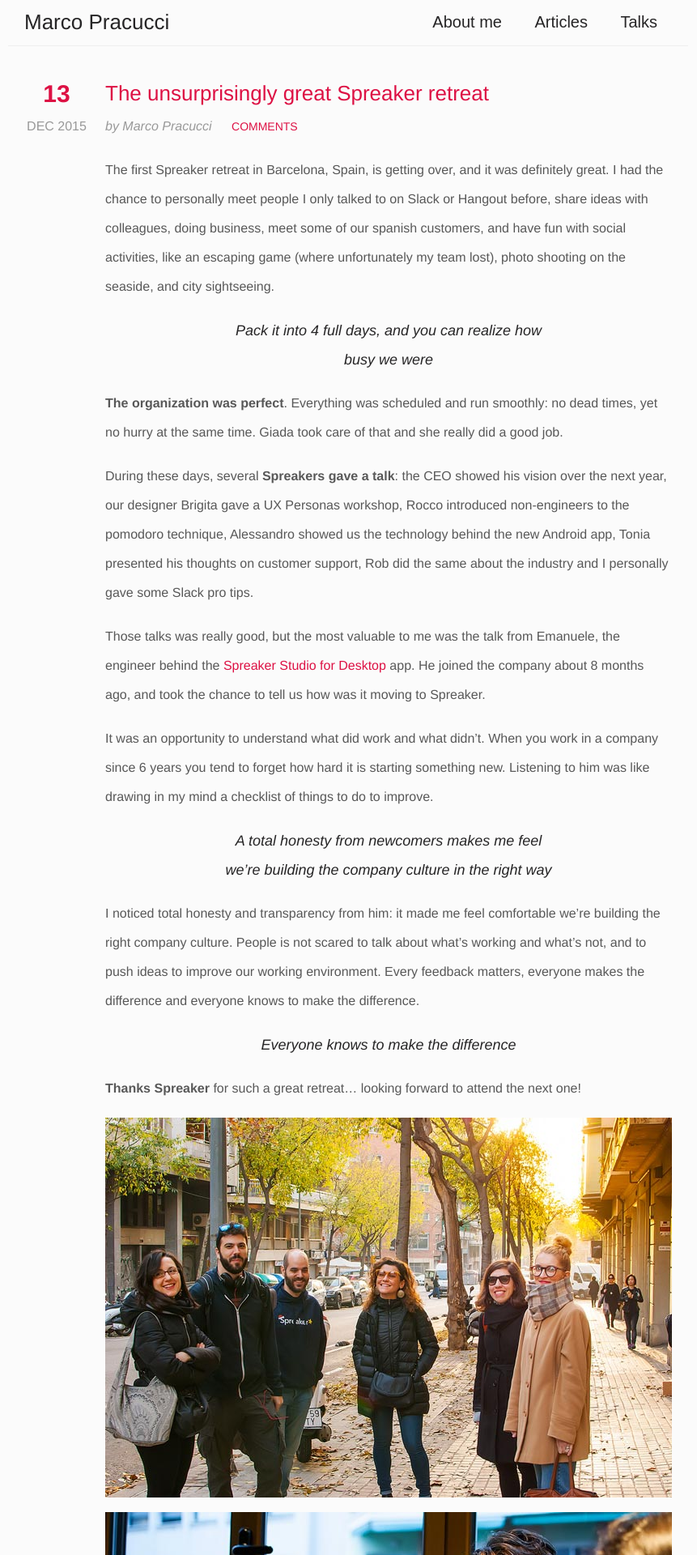
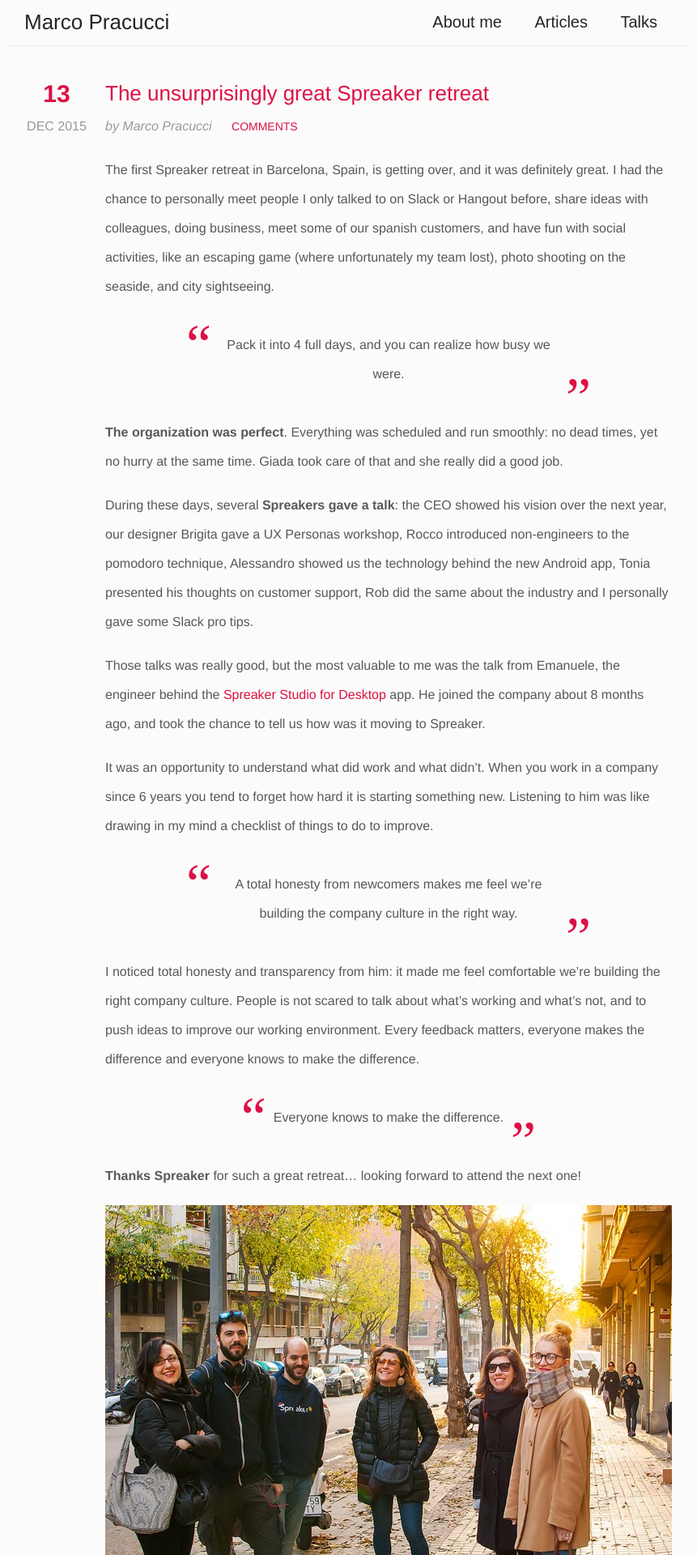
Before and after one commit to pracucci/www-pracucci, a Jekyll site: the page built from _posts/2015-12-13-the-unsurprisingly-great-spreaker-retreat.md, in a window 1280 px wide. Shown: the top 1920 px of the page at 81% size, without its empty margins (210-1071 px from the left). Built offline with Jekyll 4.4.1, drawn with Linux system fonts in a browser that asks for light colours; comment, search, counter and statistics services are not loaded; some of the changed text lies outside the part shown.

Commit message:
Improved quote UI + added RSS Feed link to each article

```diff
--- a/_layouts/post.html
+++ b/_layouts/post.html
@@ -34,6 +34,13 @@
         </ul>
     {% endif %}
 
+    <!-- RSS -->
+    <h3>RSS Feed</h3>
+    <p>
+        To get a notification each time a new article gets published, type the following command on your <strong>Slack</strong>:
+        <code>/feed subscribe {{ site.url }}/feed.xml</code>
+    </p>
+
     <!-- Disqus -->
     <h3>Comments</h3>
     <div id="disqus_thread"></div>
@@ -53,4 +60,5 @@
             (document.getElementsByTagName('HEAD')[0] || document.getElementsByTagName('BODY')[0]).appendChild(s);
         }());
     </script>
+
 </article>
--- a/_posts/2015-12-13-the-unsurprisingly-great-spreaker-retreat.md
+++ b/_posts/2015-12-13-the-unsurprisingly-great-spreaker-retreat.md
@@ -8,7 +8,7 @@
 
 The first Spreaker retreat in Barcelona, Spain, is getting over, and it was definitely great. I had the chance to personally meet people I only talked to on Slack or Hangout before, share ideas with colleagues, doing business, meet some of our spanish customers, and have fun with social activities, like an escaping game (where unfortunately my team lost), photo shooting on the seaside, and city sightseeing.
 
-> Pack it into 4 full days, and you can realize how busy we were
+> Pack it into 4 full days, and you can realize how busy we were.
 
 **The organization was perfect**. Everything was scheduled and run smoothly: no dead times, yet no hurry at the same time. Giada took care of that and she really did a good job.
 
@@ -18,11 +18,11 @@
 
 It was an opportunity to understand what did work and what didn't. When you work in a company since 6 years you tend to forget how hard it is starting something new. Listening to him was like drawing in my mind a checklist of things to do to improve.
 
-> A total honesty from newcomers makes me feel we're building the company culture in the right way
+> A total honesty from newcomers makes me feel we're building the company culture in the right way.
 
 I noticed total honesty and transparency from him: it made me feel comfortable we're building the right company culture. People is not scared to talk about what's working and what's not, and to push ideas to improve our working environment. Every feedback matters, everyone makes the difference and everyone knows to make the difference.
 
-> Everyone knows to make the difference
+> Everyone knows to make the difference.
 
 **Thanks Spreaker** for such a great retreat... looking forward to attend the next one!
 
--- a/stylesheets/main.scss
+++ b/stylesheets/main.scss
@@ -401,14 +401,40 @@
     }
 
     // Quotes
-    blockquote > p {
+    blockquote {
         text-align: center;
-        font-size: $font_size_medium;
-        font-style: italic;
-        font-weight: $font_weight_medium;
-        color: $title_text_color;
-        margin-left: 20%;
-        margin-right: 20%;
+        margin: $baseline 0;
+
+        > p {
+            display: inline-block;
+            position: relative;
+            max-width: 60%;
+            margin: 0;
+
+            &:before,
+            &:after {
+                position: absolute;
+                display: block;
+                font-family: "Times New Roman";
+                font-size: 70px;
+                color: $accent_color;
+            }
+
+            &:before {
+                content: '“';
+                vertical-align: text-bottom;
+                top: 0;
+                left: -40px;
+            }
+
+            &:after {
+                content: '“';
+                vertical-align: text-top;
+                transform: rotate(180deg);
+                bottom: 0;
+                right: -40px;
+            }
+        }
     }
 }
 
```
